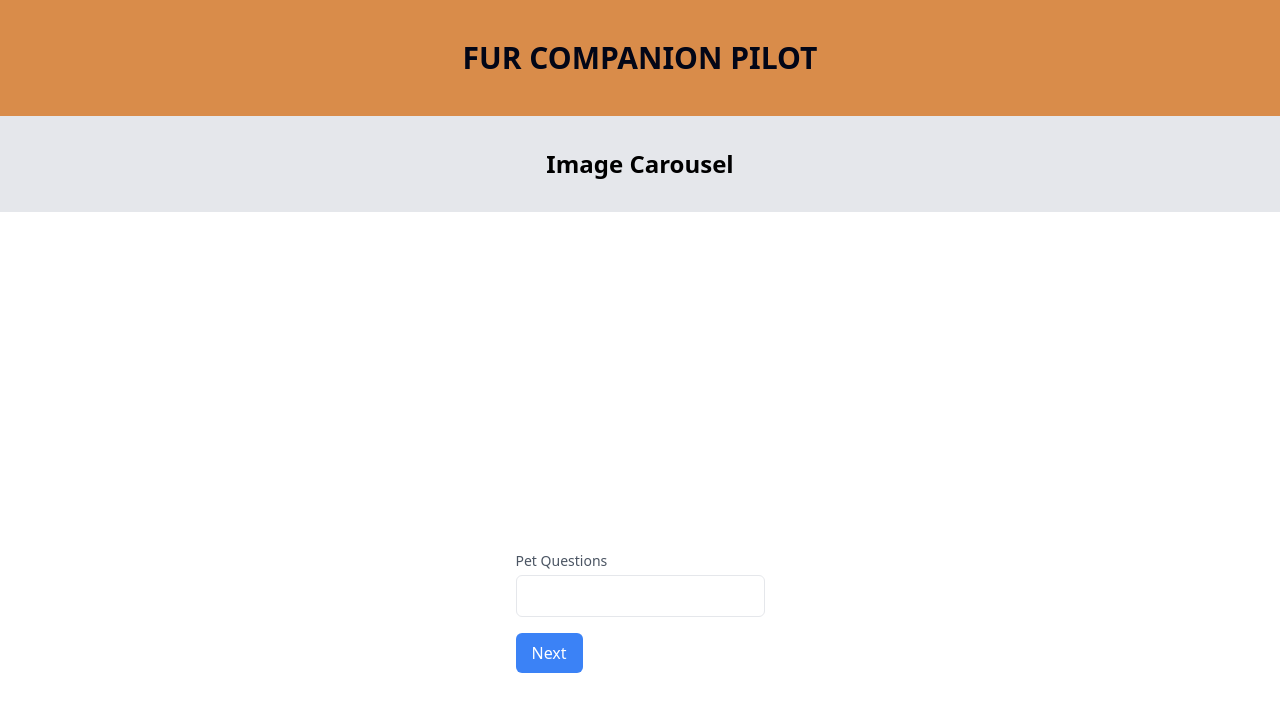
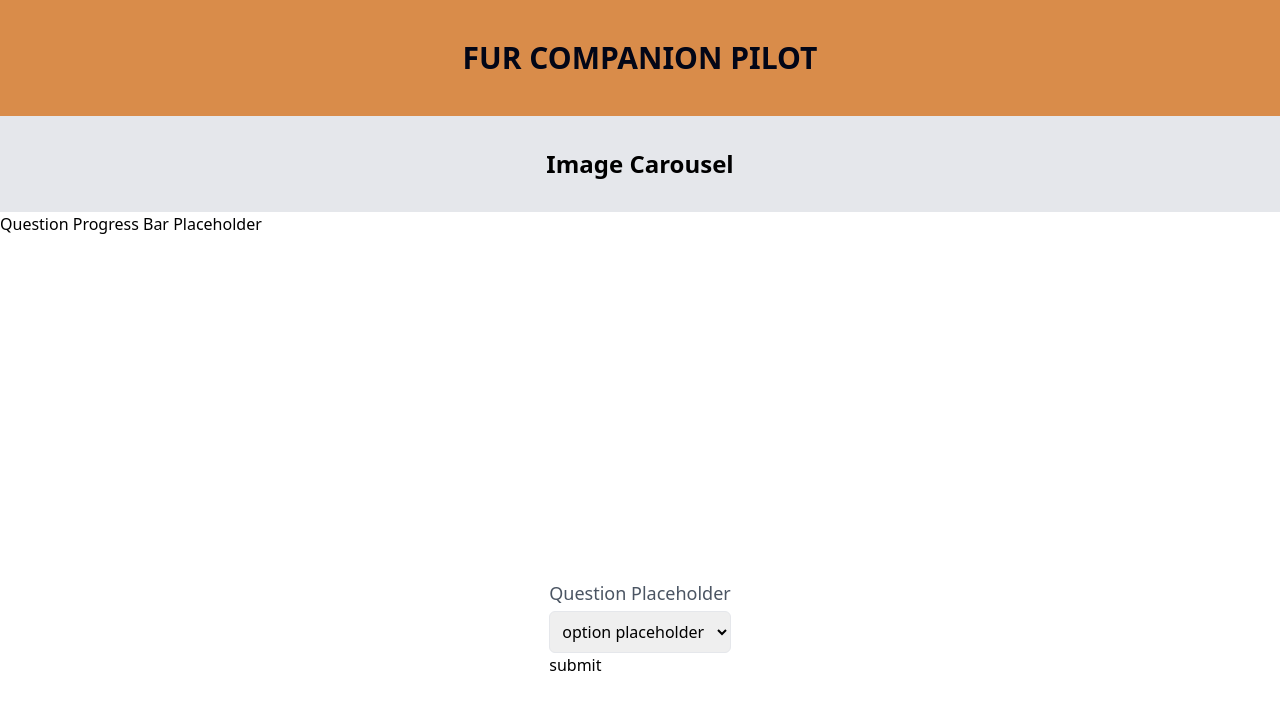
Before and after one commit to ThomasVTran/fur-companion-pilot, a plain HTML site: page index.html in a window 1280 px wide. Drawn offline with nearby package versions, Linux system fonts and the light colour scheme.

Commit message:
changed form element to include dropdown options, added progress placeholder

```diff
--- a/index.html
+++ b/index.html
@@ -14,29 +14,28 @@
       Fur Companion Pilot
     </header>
     <div id="image-carousel" class="bg-gray-200 text-center py-8">
-        <p class="text-2xl font-bold">Image Carousel</p>
+      <p class="text-2xl font-bold">Image Carousel</p>
     </div>
+    <section id="question-progress-bar">
+      <p>Question Progress Bar Placeholder</p>
+    </section>
     <div class="flex justify-center items-center h-screen">
-      <form action="" method="post">
-        <div class="mb-4">
-          <label for="question" class="block text-sm font-medium text-gray-600"
-            >Pet Questions</label
-          >
-          <input
-            type="text"
-            id="question"
-            name="question"
-            class="mt-1 p-2 border rounded-md w-full"
-          />
-        </div>
+        <form action="/index.html" method="get">
+            <div class="mb-4">
+              <label for="question" class="block text-lg font-medium text-gray-600">
+                Question Placeholder
+              </label>
+              <select name="question" id="dropdownAnswers" class="mt-1 p-2 border rounded-md w-full">
+                <option value="option1">option placeholder</option>
+              </select>
+              <br>
 
-        <button
-          type="submit"
-          class="bg-blue-500 text-white px-4 py-2 rounded-md hover:bg-blue-600"
-        >
-          Next
-        </button>
-      </form>
+              <input
+                type="submit"
+                value="submit"
+              />
+            </div>
+          </form>
     </div>
   </body>
   <script src="./assets/js/script.js"></script>
```
